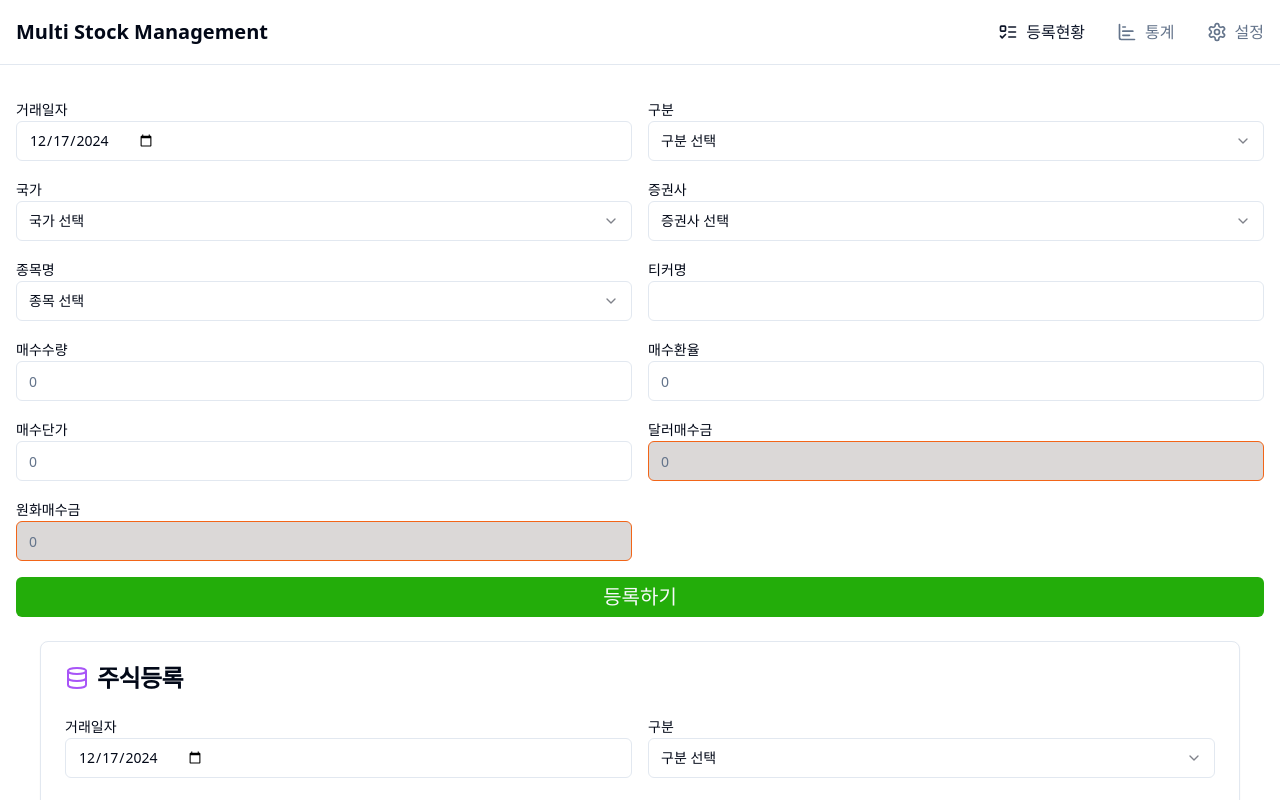
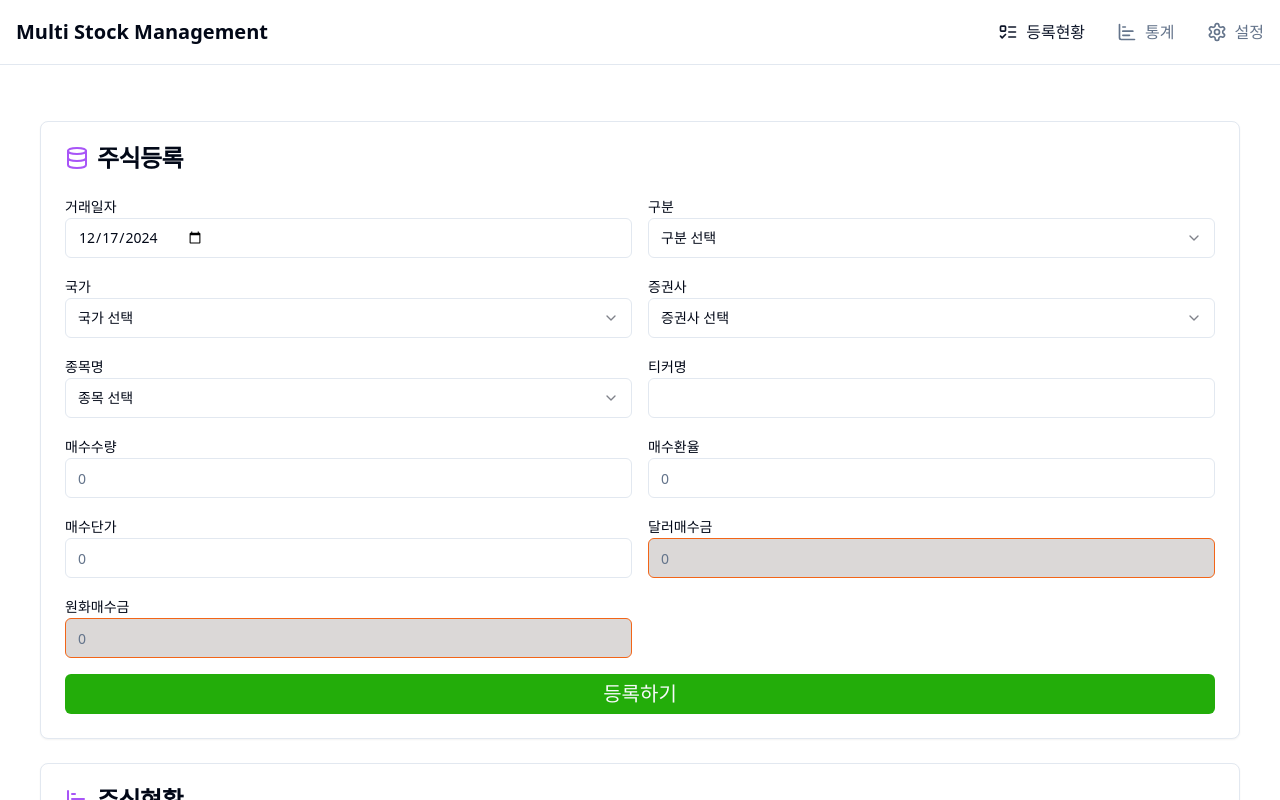
Before and after one commit to gppc5096/multi-stock-cursor, a React (Vite) app: page / in a window 1280 px wide. Shown: the top 800 px of the page. Built offline with nearby package versions, Linux system fonts and the light colour scheme.

Commit message:
Remove duplicate stock registration form
Deleted the first instance of the stock registration form from the Index page to eliminate redundancy.
[skip gpt_engineer]

```diff
--- a/src/pages/Index.tsx
+++ b/src/pages/Index.tsx
@@ -1,10 +1,8 @@
-import StockRegistrationForm from "@/components/stock/StockRegistrationForm";
 import StockList from "@/components/stock/StockList";
 
 const Index = () => {
   return (
     <div className="max-w-[1400px] mx-auto px-4 py-8">
-      <StockRegistrationForm />
       <StockList />
     </div>
   );
```
